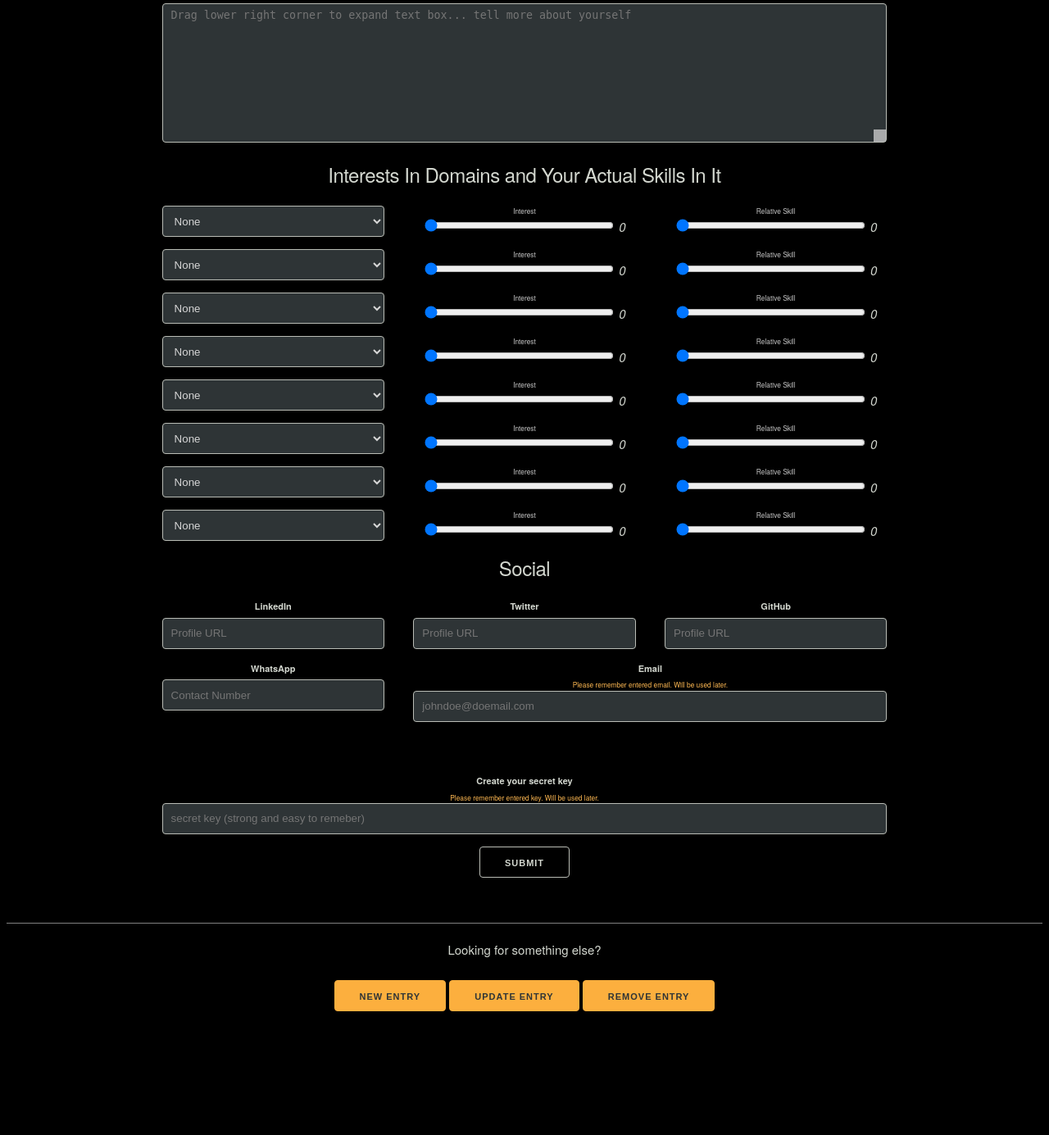
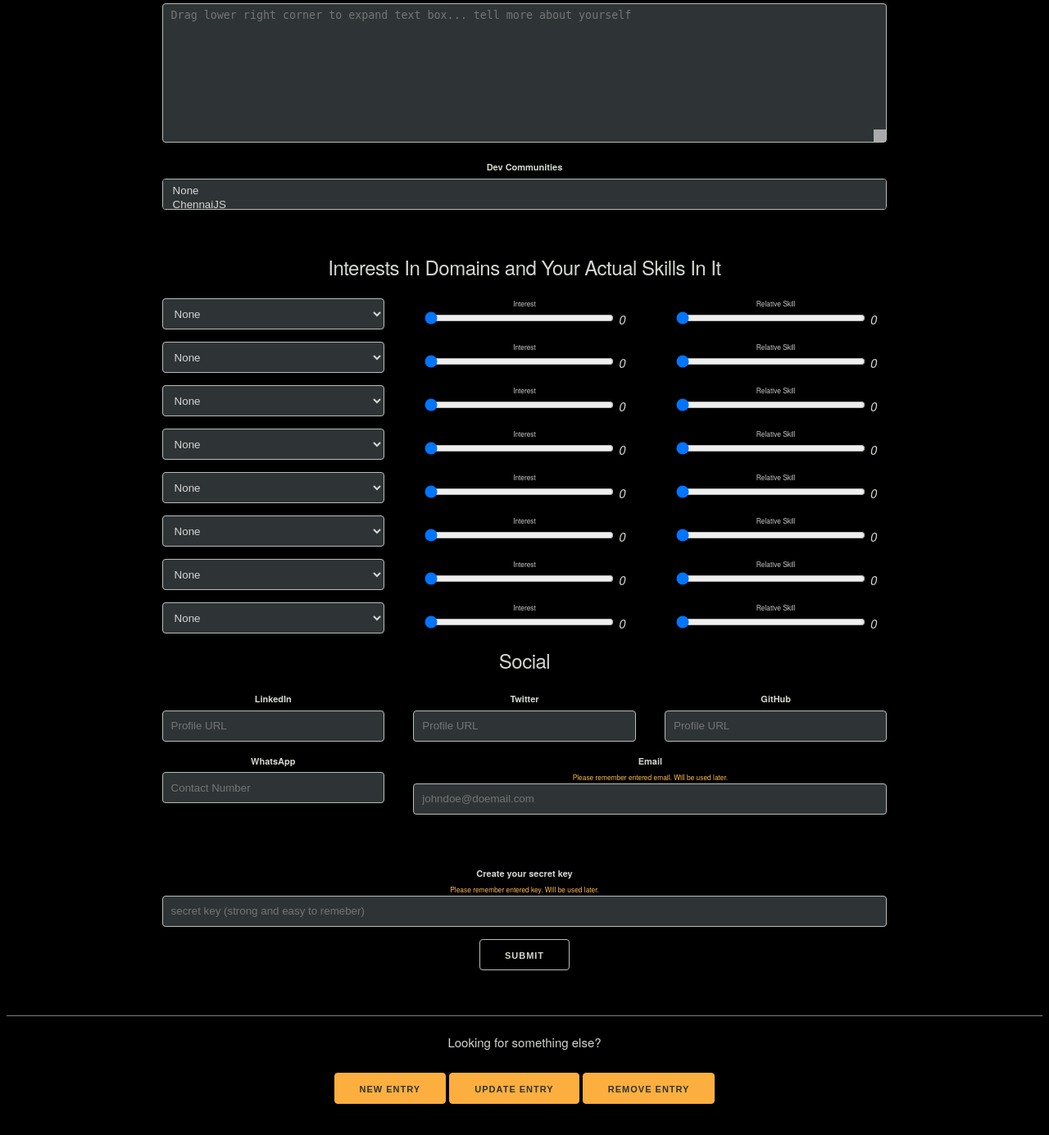
Before and after one commit to INF800/FILTER, a FastAPI app: page /form in a window 1280 px wide. Shown: the part 360-1745 px from the top of the page at 82% size. Before the commit the page ends 1594 px from the top, so only its background shows below. Run offline with FastAPI, Linux system fonts and the light colour scheme.

Commit message:
Fixed insert form ui (added communities field

```diff
--- a/templates/addrem.html
+++ b/templates/addrem.html
@@ -10,7 +10,7 @@
 	color: rgba(250,250,250,.8);
 	/*background-color:#ffb952;
 	border: 1px solid #ffb952;*/
-	border-radius: 3px;">
+	border-radius: 3px;
 }
 
 ::-webkit-resizer {
@@ -58,14 +58,26 @@
   </div>
 
   <div class="row">
-  <div class="twelve columns">
-  <label>Bio</label>
-  <textarea class="u-full-width" style="height: 170px" placeholder="Drag lower right corner to expand text box... tell more about yourself" id="mybio"></textarea>
+  	<div class="twelve columns">
+  		<label>Bio</label>
+  		<textarea class="u-full-width" style="height: 170px" placeholder="Drag lower right corner to expand text box... tell more about yourself" id="mybio"></textarea>
+  		</div>
   </div>
+
+  <div class="row">
+  	<div class="twelve columns">
+  <label>Dev Communities</label>
+  <select class="u-full-width" id="mycommunities" multiple>
+  	<option value="None">None</option>
+  	<option value="ChennaiJS">ChennaiJS</option>
+  	<option value="TFJS">TFJS Dev</option>
+  	<option value="Dev Army">Dev Army</option>
+  </select>
+  	</div>
   </div>
 
   <!-- new -->
-  <h5>Interests In Domains and Your Actual Skills In It</h5>
+  <h5 style="padding-top: 4%">Interests In Domains and Your Actual Skills In It</h5>
 
   <div class="row">
   	<div class="four columns">
```
